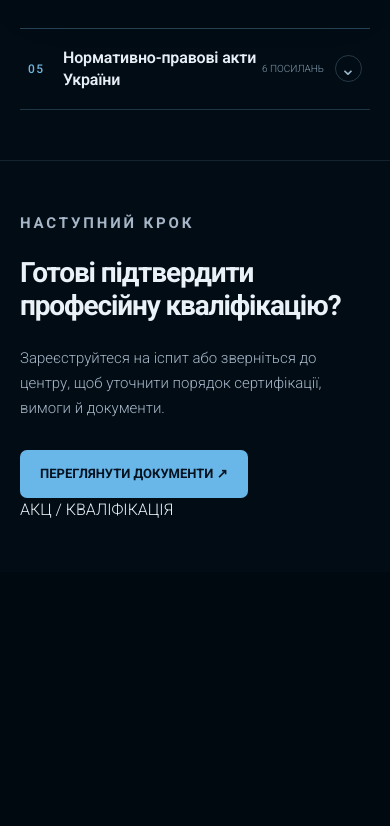
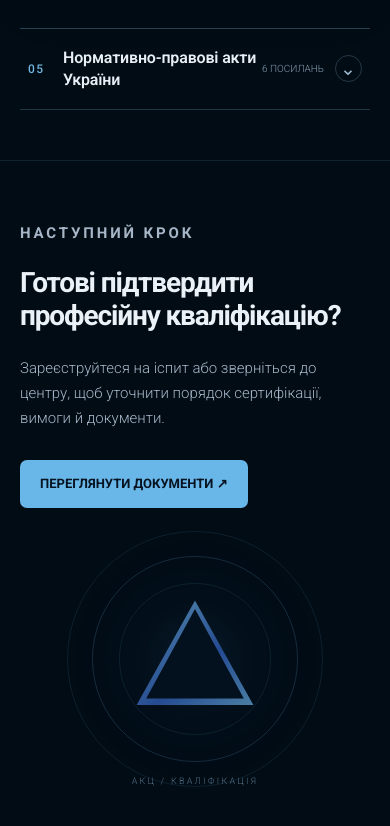
Before and after one commit to dnagorna3817-spec/website_akc_main, a Next.js app: page /expertise/qualification in a window 390 px wide. Shown: the part 8171-8997 px from the top of the page. Before the commit the page ends 8743 px from the top, so only its background shows below. Built offline with nearby package versions, Linux system fonts and the light colour scheme.

Commit message:
Style geometric qualification motif and responsive final CTA

```diff
--- a/app/expertise/[slug]/qualification.module.css
+++ b/app/expertise/[slug]/qualification.module.css
@@ -626,3 +626,17 @@
 .qualificationPage .qNormativeReference h3{margin:0 0 16px;font-size:clamp(20px,1.65vw,27px);line-height:1.35;letter-spacing:-.02em;font-weight:540;color:#e8f1fb}
 .qualificationPage .qNormativeReference p{margin:0;color:#a7b9cb;font-size:clamp(14px,1.05vw,16px);line-height:1.65}
 @media(max-width:767px){.qualificationPage .qNormative{grid-template-columns:1fr;gap:30px;min-height:0;padding:30px 25px;border-radius:25px;margin-top:26px}.qualificationPage .qNormativeIntro h3{font-size:26px}.qualificationPage .qNormativeReference{padding:26px 0 0;border-left:0;border-top:1px solid rgba(134,179,213,.27)}.qualificationPage .qNormativeOverline,.qualificationPage .qNormativeReferenceNumber{font-size:10px;margin-bottom:14px}}
+
+/* Next step — architectural qualification mark, drawn in CSS, no external assets */
+.qualificationPage .qFinal{position:relative;isolation:isolate;display:grid;grid-template-columns:minmax(0,1.25fr) minmax(270px,.75fr);gap:clamp(24px,5vw,80px);align-items:center;min-height:440px;padding-top:75px;padding-bottom:105px;overflow:hidden}
+.qFinalContent{position:relative;z-index:2}
+.qualificationPage .qFinalContent>p:not(.qEyebrow){max-width:760px}
+.qFinalArt{position:relative;width:min(100%,430px);aspect-ratio:1;justify-self:center;display:grid;place-items:center;pointer-events:none}
+.qFinalArt::before{content:"";position:absolute;inset:7%;border-radius:50%;background:radial-gradient(circle,rgba(50,121,178,.18),rgba(25,76,127,.07) 38%,transparent 72%);filter:blur(15px)}
+.qFinalOrbitOne,.qFinalOrbitTwo,.qFinalOrbitThree{position:absolute;display:block;aspect-ratio:1;border:1px solid rgba(103,172,219,.19);border-radius:50%}
+.qFinalOrbitOne{width:95%}.qFinalOrbitTwo{width:76%;border-color:rgba(103,172,219,.27)}.qFinalOrbitThree{width:56%;border-color:rgba(103,172,219,.17)}
+.qFinalArtCore{position:relative;display:block;width:46%;aspect-ratio:1;clip-path:polygon(50% 3%,97% 87%,3% 87%);background:linear-gradient(140deg,#87d2f5 0%,#3567c7 55%,#77c1e9 100%);filter:drop-shadow(0 0 15px rgba(66,151,215,.16))}
+.qFinalArtCore>span{position:absolute;inset:4px;display:block;clip-path:polygon(50% 7%,92% 84%,8% 84%);background:#041421}
+.qFinalArtCaption{position:absolute;bottom:2%;font-size:10px;letter-spacing:.25em;color:#739bb8}
+@media(max-width:767px){.qualificationPage .qFinal{grid-template-columns:1fr;gap:12px;min-height:0;padding-top:60px;padding-bottom:70px}.qFinalArt{width:min(72vw,270px);opacity:.7;margin-top:4px}.qFinalArtCaption{font-size:9px}}
+@media(prefers-reduced-motion:reduce){.qFinalArt,.qFinalOrbitOne,.qFinalOrbitTwo,.qFinalOrbitThree{animation:none}}
```
